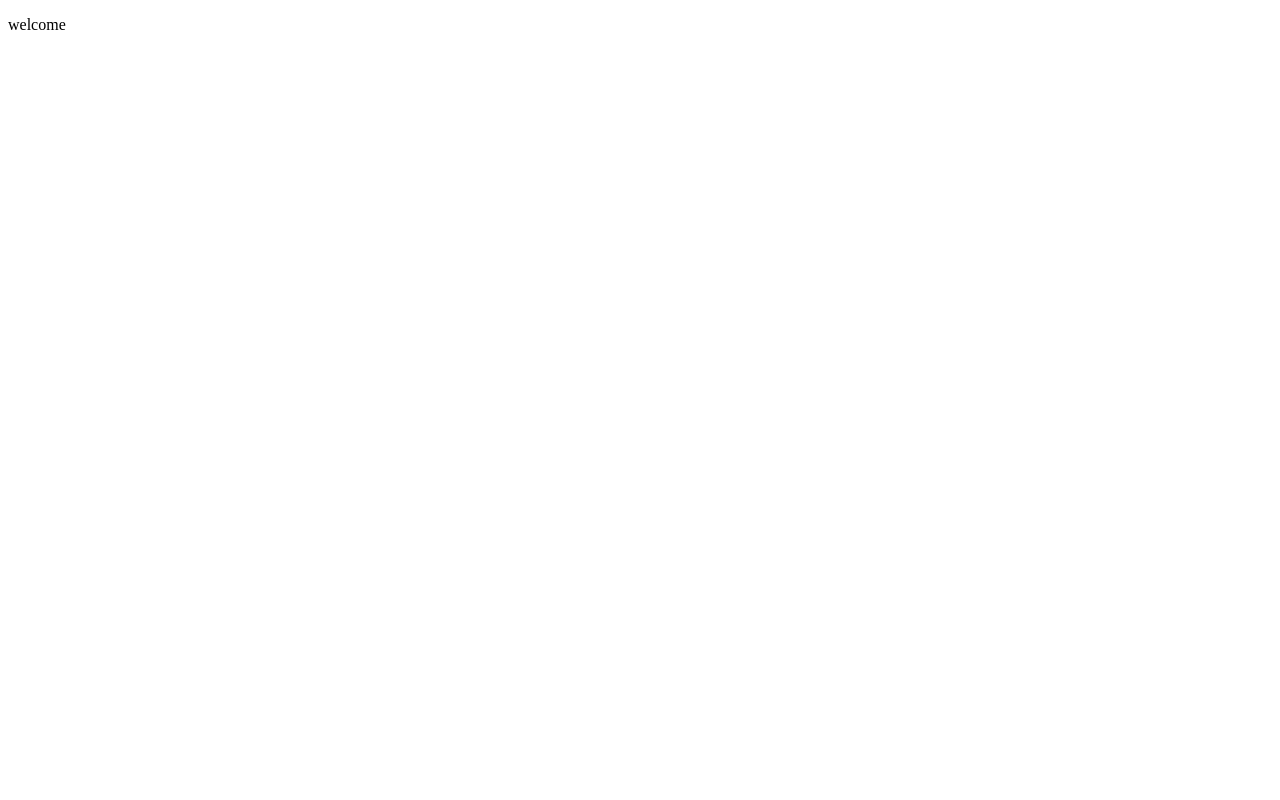
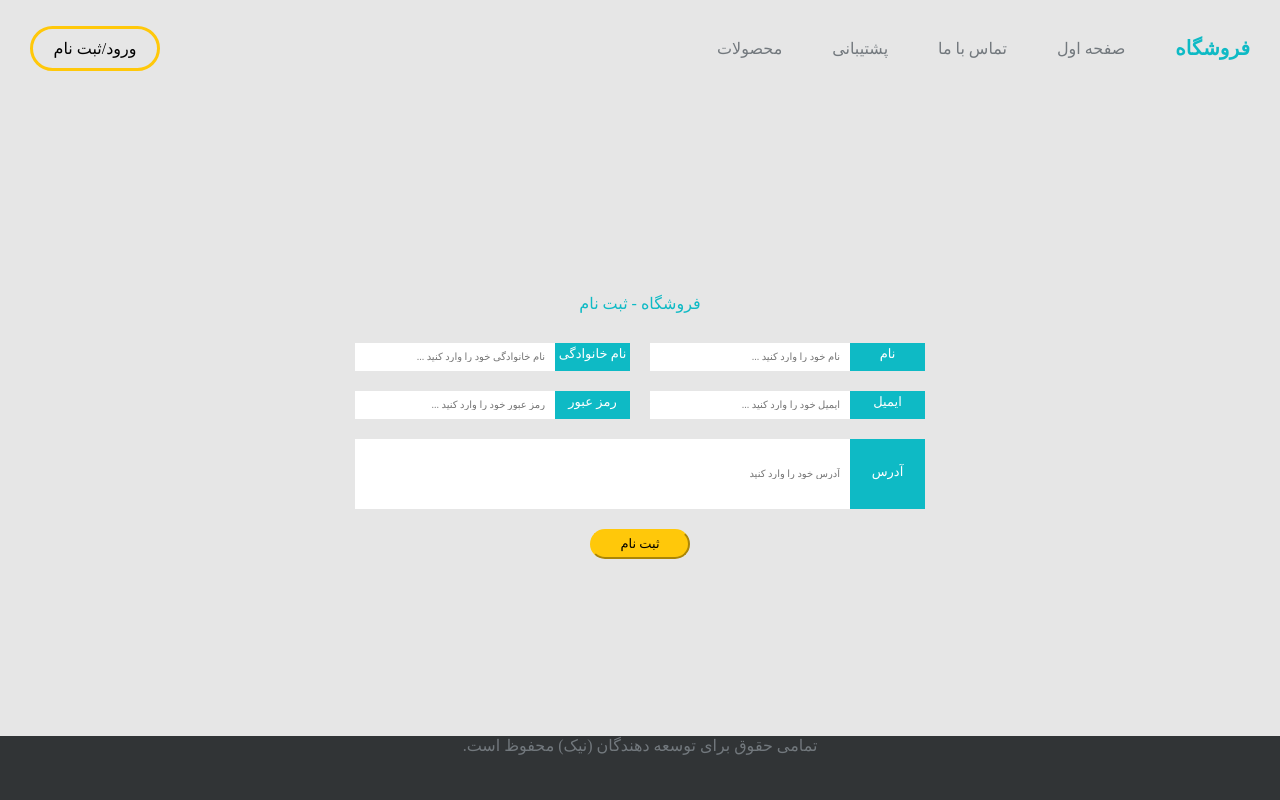
Before and after one commit to AlirezaGhafartehrani/online-store, a website: page Sign Up Page/signUp.html in a window 1280 px wide. Drawn offline with Linux system fonts and the light colour scheme; a web font is replaced by a local one.

Commit message:
SignUp finishing 🌹

```diff
--- a/Sign In Page/signIn.css
+++ b/Sign In Page/signIn.css
@@ -155,6 +155,7 @@ body {
   width: 75px;
   height: 28px;
   text-align: center;
+  padding-top: 3px;
 }
 
 .email__2 {
@@ -183,6 +184,7 @@ body {
   height: 28px;
   text-align: center;
   align-items: center;
+  padding-top: 3px;
 }
 
 .password__2 {
@@ -212,10 +214,10 @@ body {
   border-color: rgb(255, 200, 10);
 }
 
-.signUp-link{
+.signUp-link {
   padding: 30px;
   font-size: 14px;
-  font-display: aquamarine;
+  color: brown;
 }
 
 .footer {
@@ -241,6 +243,26 @@ a:hover,
 a:active {
   text-decoration: none;
   color: inherit;
+}
+
+/* unvisited link */
+.signUp-link:link {
+  color: blue;
+}
+
+/* visited link */
+.signUp-link:visited {
+  color: purple;
+}
+
+/* mouse over link */
+.signUp-link:hover {
+  color: rgb(14, 186, 197);
+}
+
+/* selected link */
+.signUp-linka:active {
+  color: red;
 }
 
 *:focus {
--- a/Sign Up Page/signUp.css
+++ b/Sign Up Page/signUp.css
@@ -0,0 +1,393 @@
+* {
+  margin: 0;
+  padding: 0;
+  box-sizing: border-box;
+}
+
+body {
+  font-size: 16px;
+  font-family: "B Yekan", "ABeeZee", serif;
+  background-color: rgb(230, 230, 230);
+  margin: 0;
+  overflow-x: hidden;
+}
+
+#menu {
+  display: flex;
+  flex-direction: row;
+  align-items: center;
+  width: 100%;
+  justify-content: center;
+  height: 12vh;
+}
+
+#menu > div {
+  color: rgb(114, 120, 125);
+}
+
+.menu-item {
+  text-align: right;
+  direction: rtl;
+}
+
+.menu-item > p:not(.sign-button) {
+  margin-left: 50px;
+}
+
+.menu-item > p:hover {
+  color: rgb(14, 186, 197);
+  cursor: pointer;
+}
+
+.blank-menu {
+  flex-grow: 2;
+}
+
+#left-menu {
+  margin-left: 30px;
+}
+
+.sign-button {
+  border-radius: 24px;
+  border: 3px solid rgb(255, 200, 10);
+  padding: 10px 20px 10px 20px;
+  text-align: center;
+  align-content: center;
+  justify-content: center;
+  color: black;
+  margin-bottom: 0;
+  margin-top: 0;
+  min-width: 130px;
+}
+
+#shop-button {
+  color: rgb(14, 186, 197);
+  font-size: 20px;
+  font-weight: bold;
+  padding-right: 30px;
+}
+
+.fa-chevron-down {
+  padding-right: 10px;
+}
+
+#after-login {
+  display: none;
+}
+
+/* The container <div> - needed to position the dropdown content */
+.dropdown {
+  position: relative;
+  margin-top: 0;
+}
+
+/* Dropdown Content (Hidden by Default) */
+.dropdown-content {
+  display: none;
+  position: absolute;
+  background-color: rgb(225, 225, 225);
+  border-bottom-left-radius: 15px;
+  border-bottom-right-radius: 15px;
+  align-content: center;
+}
+
+/* Options inside the dropdown */
+.dropdown-content a {
+  color: black;
+  text-decoration: none;
+  display: block;
+  direction: rtl;
+  text-align: right;
+  padding: 13px 16px 13px 30px;
+  min-width: 130px;
+}
+
+/* Change color of dropdown links on hover */
+.dropdown-content a:hover {
+  background-color: rgb(247, 247, 247);
+  color: black;
+}
+
+/* Show the dropdown menu on hover */
+.dropdown:hover .dropdown-content {
+  display: block;
+  color: black;
+}
+
+.dropdown:hover {
+  background-color: rgb(225, 225, 225);
+  border-top-left-radius: 24px;
+  border-top-right-radius: 24px;
+}
+
+.dropdown:hover .sign-button,
+.sign-button:hover {
+  background-color: rgb(255, 200, 10);
+  color: black;
+  cursor: pointer;
+}
+
+.center-content {
+  color: rgb(33, 33, 33);
+  display: flex;
+  flex-direction: column;
+  justify-content: center;
+  align-items: center;
+  height: 80vh;
+}
+
+.page-title {
+  color: rgb(14, 186, 197);
+  display: flex;
+  flex-direction: row-reverse;
+  padding: 20px;
+}
+
+.personal-info {
+  display: flex;
+  flex-direction: row-reverse;
+}
+
+.first-name {
+  font-size: 13px;
+  display: flex;
+  flex-direction: row-reverse;
+  padding: 10px;
+}
+
+.first-name-1 {
+  background: rgb(14, 186, 197);
+  color: white;
+  width: 75px;
+  height: 28px;
+  text-align: center;
+  padding-top: 3px;
+}
+
+.first-name-2 {
+  background: rgb(255, 255, 255);
+  color: rgb(114, 120, 125);
+  width: 200px;
+  height: 28px;
+  text-align: right;
+  padding-right: 10px;
+  border: none;
+  font-family: "B Yekan", "ABeeZee", serif;
+  font-size: 10px;
+}
+
+.last-name {
+  font-size: 13px;
+  display: flex;
+  flex-direction: row-reverse;
+  padding: 10px;
+}
+
+.last-name-1 {
+  background: rgb(14, 186, 197);
+  color: white;
+  width: 75px;
+  height: 28px;
+  text-align: center;
+  padding-top: 3px;
+}
+
+.last-name-2 {
+  background: rgb(255, 255, 255);
+  color: rgb(114, 120, 125);
+  width: 200px;
+  height: 28px;
+  text-align: right;
+  padding-right: 10px;
+  border: none;
+  font-family: "B Yekan", "ABeeZee", serif;
+  font-size: 10px;
+}
+
+.email-pass {
+  display: flex;
+  flex-direction: row-reverse;
+}
+
+.email {
+  font-size: 13px;
+  display: flex;
+  flex-direction: row-reverse;
+  padding: 10px;
+}
+
+.email__1 {
+  background: rgb(14, 186, 197);
+  color: white;
+  width: 75px;
+  height: 28px;
+  text-align: center;
+  padding-top: 3px;
+}
+
+.email__2 {
+  background: rgb(255, 255, 255);
+  color: rgb(114, 120, 125);
+  width: 200px;
+  height: 28px;
+  text-align: right;
+  padding-right: 10px;
+  border: none;
+  font-family: "B Yekan", "ABeeZee", serif;
+  font-size: 10px;
+}
+
+.password {
+  font-size: 13px;
+  display: flex;
+  flex-direction: row-reverse;
+  padding: 10px;
+}
+
+.password__1 {
+  background: rgb(14, 186, 197);
+  color: white;
+  width: 75px;
+  height: 28px;
+  text-align: center;
+  align-items: center;
+  padding-top: 3px;
+}
+
+.password__2 {
+  background: rgb(255, 255, 255);
+  color: rgb(114, 120, 125);
+  width: 200px;
+  height: 28px;
+  text-align: right;
+  padding-right: 10px;
+  border: none;
+  font-family: "B Yekan", "ABeeZee", serif;
+  font-size: 10px;
+}
+
+.address {
+  font-size: 13px;
+  display: flex;
+  flex-direction: row-reverse;
+  padding: 10px;
+}
+
+.address-1 {
+  background: rgb(14, 186, 197);
+  color: white;
+  width: 75px;
+  height: 70px;
+  text-align: center;
+  padding-top: 25px;
+}
+
+.address-2 {
+  background: rgb(255, 255, 255);
+  color: rgb(114, 120, 125);
+  width: 495px;
+  height: 70px;
+  text-align: right;
+  padding-right: 10px;
+  border: none;
+  font-family: "B Yekan", "ABeeZee", serif;
+  font-size: 10px;
+  text-align: top;
+}
+
+.input {
+  font-size: 13px;
+  font-family: "B Yekan", "ABeeZee", serif;
+  display: flex;
+  flex-direction: row-reverse;
+  background: rgb(255, 200, 10);
+  margin-top: 10px;
+  width: 100px;
+  height: 30px;
+  justify-content: center;
+  align-items: center;
+  border-radius: 15px;
+  border-color: rgb(255, 200, 10);
+}
+
+.signUp-link {
+  padding: 30px;
+  font-size: 14px;
+  color: brown;
+}
+
+.footer {
+  width: 100%;
+  background-color: rgb(49, 52, 54);
+  color: rgb(114, 120, 125);
+  text-align: center;
+  display: inline-block;
+  vertical-align: middle;
+  line-height: normal;
+  direction: rtl;
+  user-select: none;
+  height: 8vh;
+}
+
+/*overall customizations*/
+
+/*Annoying dashed border*/
+
+a:link,
+a:visited,
+a:hover,
+a:active {
+  text-decoration: none;
+  color: inherit;
+}
+
+/* unvisited link */
+.signUp-link:link {
+  color: blue;
+}
+
+/* visited link */
+.signUp-link:visited {
+  color: purple;
+}
+
+/* mouse over link */
+.signUp-link:hover {
+  color: rgb(14, 186, 197);
+}
+
+/* selected link */
+.signUp-linka:active {
+  color: red;
+}
+
+*:focus {
+  outline: none 0;
+}
+
+/*scroll bar*/
+/* width */
+::-webkit-scrollbar {
+  width: 8px;
+}
+
+::-webkit-scrollbar-button {
+  display: none;
+}
+
+/* Track */
+::-webkit-scrollbar-track {
+  box-shadow: inset 0 0 5px white;
+  border-radius: 10px;
+}
+
+/* Handle */
+::-webkit-scrollbar-thumb {
+  background: rgb(204, 204, 196);
+  border-radius: 10px;
+}
+
+/* Handle on hover */
+::-webkit-scrollbar-thumb:hover {
+  background: linear-gradient(to top, orange, yellow);
+}
--- a/Sign Up Page/signUp.html
+++ b/Sign Up Page/signUp.html
@@ -4,9 +4,83 @@
     <meta charset="UTF-8">
     <meta http-equiv="X-UA-Compatible" content="IE=edge">
     <meta name="viewport" content="width=device-width, initial-scale=1.0">
-    <title>Document</title>
+    <link rel="stylesheet" href="signUp.css">
+    <link rel='stylesheet' href='https://fonts.googleapis.com/css?family=ABeeZee'>
+    <link rel="stylesheet" href="https://use.fontawesome.com/releases/v5.15.3/css/all.css">
+    <link rel="stylesheet" href="https://use.fontawesome.com/releases/v5.15.3/css/v4-shims.css">
+    <title>Sign In Page</title>
 </head>
 <body>
-    <p>welcome</p>
+    <div id="menu">
+        <div id="left-menu">
+            <!--     onclick="login('nicolo', '12345678') must be called in signUp.html, it's here just for test!   -->
+            <p id="before-login" class="sign-button menu-item" onclick="login('nicolo', '12345678')">
+                <a href="../Sign%20In%20Page/signIn.html" target="_blank"> ورود/ثبت نام</a>
+            </p>
+            <div id="after-login" class="dropdown menu-item">
+                <p id="username-button" class="sign-button">هادی<i class="fa fa-chevron-down" aria-hidden="true"></i></p>
+                <div class="dropdown-content">
+                    <a href="#">پروفایل</a>
+                    <a href="#" onclick="logout()">خروج از حساب</a>
+                </div>
+            </div>
+        </div>
+        <div class="blank-menu">
+            <!--    just an empty space! -->
+        </div>
+        <div class="menu-item">
+            <p><a href="mainPage.html#goods-grid-container">محصولات</a></p>
+
+        </div>
+        <div class="menu-item">
+            <p><a>پشتیبانی</a></p>
+
+
+        </div>
+        <div class="menu-item">
+            <p><a>تماس با ما</a></p>
+
+        </div>
+        <div class="menu-item">
+            <p><a href="mainPage.html">صفحه اول</a></p>
+
+        </div>
+        <div class="menu-item">
+            <p id="shop-button"><a href="mainPage.html#goods-grid-container">فروشگاه</a></p>
+
+        </div>
+    </div>
+    <div class="center-content">
+        <div class="page-title">فروشگاه - ثبت نام</div>
+        <div class="personal-info">
+            <div class="first-name">
+                <div class="first-name-1">نام</div>
+                <input type="text" class="first-name-2" placeholder="... نام خود را وارد کنید">
+            </div>
+            <div class="last-name">
+                <div class="last-name-1">نام خانوادگی</div>
+                <input type="text" class="last-name-2" placeholder="... نام خانوادگی خود را وارد کنید">
+            </div>
+        </div>
+        <div class="email-pass">
+            <div class="email">
+                <div class="email__1">ایمیل</div>
+                <input class="email__2" placeholder="... ایمیل خود را وارد کنید" type="email" required>
+            </div>
+            <div class="password">
+                <div class="password__1">رمز عبور</div>
+                <input type="password" class="password__2" placeholder="... رمز عبور خود را وارد کنید" minlength="6">
+            </div>
+        </div>
+        <div class="address">
+            <div class="address-1">آدرس</div>
+            <input class="address-2" placeholder="آدرس خود را وارد کنید">
+        </div>
+        <button class="input">ثبت نام</button>
+    </div>
+    <div class="footer">
+        <p>تمامی حقوق برای توسعه دهندگان (نیک) محفوظ است.</p>
+    </div>
+    <script src="signUp.js"></script>
 </body>
 </html>
```
Also changed, not shown: Sign In Page/signIn.html (+2 -2 lines).
